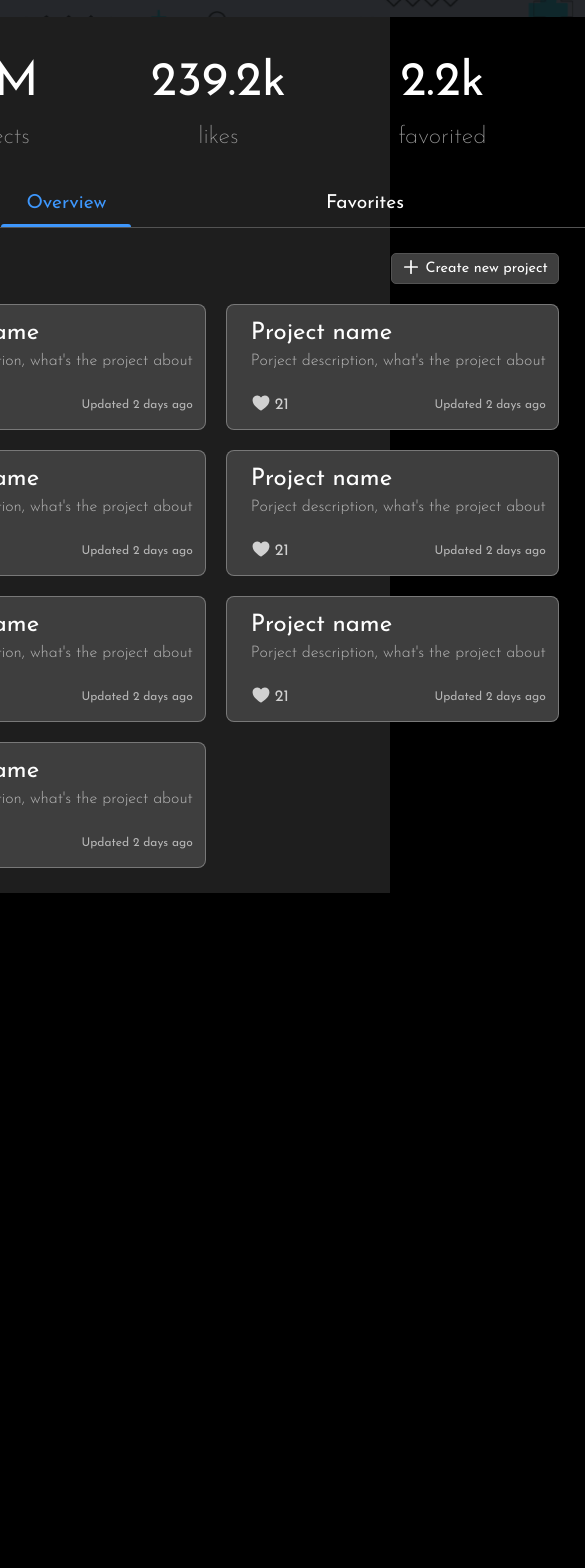
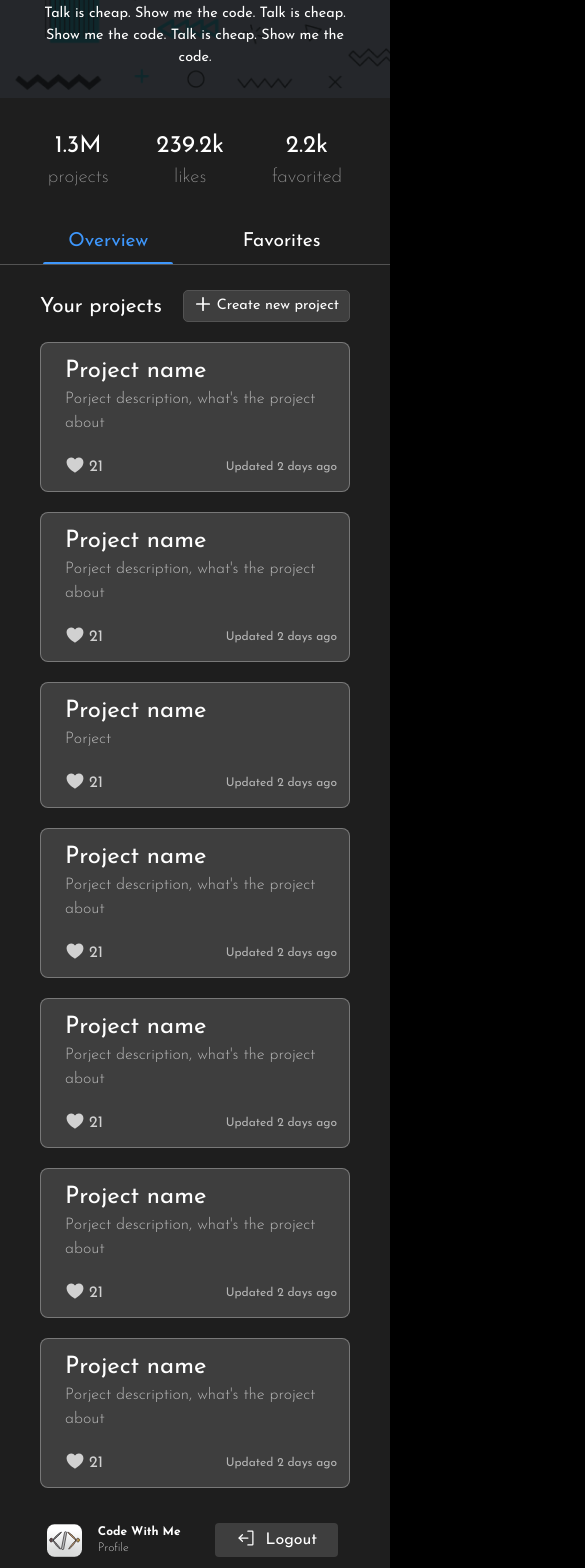
Before and after one commit to 18jad/code-with-me, a React (Create React App) app in the folder frontend/: page /profile in a window 390 px wide. Shown: the part 367-1935 px from the top of the page, 585 px wide, since content can reach past the window. Before the commit the page ends 1260 px from the top, so only its background shows below. Built offline with nearby package versions, Linux system fonts and the light colour scheme; the HTML template or start-up script is replaced by a standard one.

Commit message:
[Frontend | Styling]: Made profile and user page mobile responsive

```diff
--- a/frontend/src/components/profile/ProjectCard.jsx
+++ b/frontend/src/components/profile/ProjectCard.jsx
@@ -5,12 +5,10 @@ const ProjectCard = ({ title, description, likes, updated, link }) => {
   return (
     <Link
       to={link}
-      className='bg-[#3E3E3E] py-3 pl-6 pr-3 rounded-lg flex flex-col justify-between border border-white/30 text-white cursor-pointer select-none transition duration-200 hover:bg-[#3E3E3E]/80 hover:scale-[1.01]'>
-      <div className='titles flex flex-col items-start justify-center mb-5'>
+      className='w-full bg-[#3E3E3E] py-3 pl-6 pr-3 rounded-lg flex flex-col justify-between border border-white/30 text-white cursor-pointer select-none transition duration-200 hover:bg-[#3E3E3E]/80 hover:scale-[1.01]'>
+      <div className='titles flex flex-col items-start justify-center mb-5 w-fit'>
         <p className='text-2xl'>{title}</p>
-        <p className='text-[#B6B6B6] font-light truncate max-w-xs'>
-          {description}
-        </p>
+        <p className='text-[#B6B6B6] font-light'>{description}</p>
       </div>
       <div className='bottom-bar flex flex-row justify-between items-center'>
         <div className='likes flex flex-row gap-1'>
--- a/frontend/src/views/Profile.jsx
+++ b/frontend/src/views/Profile.jsx
@@ -127,6 +127,9 @@ const Profile = () => {
           <div className={styles.logo}>
             <TextLogo text='Profile' width={55} mainSize='xl' textSize='sm' />
           </div>
+          <div className={styles.mobileLogo}>
+            <TextLogo text='Profile' width={35} mainSize='xs' textSize='xs' />
+          </div>
           <div className={styles.interactionsButtons}>
             <button className={styles.signOutBtn}>
               <span>
@@ -249,7 +252,7 @@ const Profile = () => {
                     />
                     <ProjectCard
                       title='Project name'
-                      description="Porject description, what's the project about"
+                      description='Porject'
                       likes={21}
                       updated='Updated 2 days ago'
                       link='/sdadsads'
@@ -285,7 +288,7 @@ const Profile = () => {
                   </>
                 </div>
               ) : (
-                <p className='text-white text-3xl text-center mt-20 px-48'>
+                <p className='text-white text-3xl text-center my-20 md:px-48'>
                   No projects created :(
                 </p>
               )}
@@ -295,7 +298,7 @@ const Profile = () => {
               {favorites.length ? (
                 <>{/* TODO: Add favorites cards */}</>
               ) : (
-                <p className='text-white text-3xl text-center mt-20 px-60'>
+                <p className='text-white text-3xl text-center my-20 md:px-60'>
                   No favorites found :(
                 </p>
               )}
@@ -331,7 +334,7 @@ const Profile = () => {
           </div>
           <div
             className={`${styles.searchResultWrapper} transition duration-300 ${
-              searchState ? "opacity-1" : "opacity-0"
+              searchState ? "opacity-1 h-auto" : "opacity-0 h-0"
             }`}>
             {/* TODO: Change opacity based on fetched user list */}
             {usersList ? (
@@ -354,7 +357,7 @@ const Profile = () => {
           onClick={() => {
             setEditModalStatus(false);
           }}>
-          <div className='content flex flex-row gap-14 items-center'>
+          <div className='content flex flex-col md:flex-row gap-14 items-center'>
             <div
               className='profile text-center h-fit  bg-center bg-cover object-cover rounded'
               style={{
@@ -366,7 +369,9 @@ const Profile = () => {
                 hidden
                 onChange={(e) => changeImage(e)}
               />
-              <label htmlFor='changedProfile' className='cursor-pointer'>
+              <label
+                htmlFor='changedProfile'
+                className='cursor-pointer flex flex-col items-center'>
                 <UserFocus
                   size={100}
                   color='#fff'
@@ -382,13 +387,13 @@ const Profile = () => {
               </label>
             </div>
             <form className='inputs flex flex-col gap-4 w-full'>
-              <div className='flex flex-row gap-3'>
+              <div className='flex flex-col md:flex-row gap-3'>
                 <div className='flex flex-col gap-4 w-full'>
                   <ModalInput type='text' placeholder='Full name' required />
                   <ModalInput type='text' placeholder='Username' required />
                   <ModalInput type='text' placeholder='Headline' required />
                 </div>
-                <button className='bg-white/10 border-gray-500 border px-1'>
+                <button className='bg-white/10 border-gray-500 border px-1 flex items-center justify-center'>
                   <Check size={23} color='#fff' weight='bold' />
                 </button>
               </div>
@@ -400,7 +405,7 @@ const Profile = () => {
         <Modal
           title='Create new project'
           isOpen={projectModalStatus}
-          className='w-[400px]'
+          className='w-[400px] scale-90 md:scale-100'
           onClick={() => {
             setProjectModalStatus(false);
           }}>
--- a/frontend/src/views/User.jsx
+++ b/frontend/src/views/User.jsx
@@ -210,7 +210,7 @@ const User = () => {
           </div>
           <div
             className={`${styles.searchResultWrapper} transition duration-300 ${
-              searchState ? "opacity-1" : "opacity-0"
+              searchState ? "opacity-1 h-auto" : "opacity-0 h-0"
             }`}>
             {/* TODO: Change opacity based on fetched user list */}
             {usersList ? (
--- a/frontend/src/views/styles/Profile.module.scss
+++ b/frontend/src/views/styles/Profile.module.scss
@@ -9,6 +9,9 @@ $dark-bg: #3e3e3e;
   justify-content: center;
   width: 100vw;
   background: #1e1e1e;
+  @include breakpoint(laptop) {
+    flex-direction: column-reverse;
+  }
 
   .interactionsSection {
     background: transparent;
@@ -23,11 +26,39 @@ $dark-bg: #3e3e3e;
     border-right: 1.4px solid $border;
     height: 100vh;
     top: 0;
+    @include breakpoint(laptop) {
+      position: unset;
+      height: unset;
+      flex-direction: row;
+      border: none;
+      align-self: unset;
+      width: 80%;
+      align-items: center;
+    }
+    @include breakpoint(mobile) {
+      padding: 10px;
+      gap: 40px;
+      justify-content: center;
+      width: unset;
+    }
 
     .logo {
       width: -moz-fit-content;
       width: fit-content;
       display: inline-block;
+      white-space: nowrap;
+      @include breakpoint(mobile) {
+        display: none;
+      }
+    }
+
+    .mobileLogo {
+      width: 100%;
+      display: none;
+      white-space: nowrap;
+      @include breakpoint(mobile) {
+        display: block;
+      }
     }
 
     .interactionsButtons {
@@ -37,6 +68,10 @@ $dark-bg: #3e3e3e;
       justify-content: space-between;
       flex-direction: column;
       gap: 10px;
+      @include breakpoint(mobile) {
+        flex-direction: row;
+        gap: 40px;
+      }
 
       .signOutBtn {
         background: $dark-bg;
@@ -50,6 +85,9 @@ $dark-bg: #3e3e3e;
         transition-property: gap, background;
         transition-duration: 200ms;
         transition-timing-function: ease-in-out;
+        @include breakpoint(mobile) {
+          width: 100%;
+        }
 
         &:hover {
           gap: 15px;
@@ -123,6 +161,10 @@ $dark-bg: #3e3e3e;
         .headline {
           max-width: 400px;
           text-align: center;
+          @include breakpoint(mobile) {
+            font-size: 0.9rem;
+            max-width: 80vw;
+          }
         }
       }
     }
@@ -142,12 +184,18 @@ $dark-bg: #3e3e3e;
 
         .cardCount {
           font-size: 3rem;
+          @include breakpoint(mobile) {
+            font-size: 1.5rem;
+          }
         }
 
         .cardText {
           font-size: 1.5rem;
           font-weight: 100;
           color: #9c9c9c;
+          @include breakpoint(mobile) {
+            font-size: 1.2rem;
+          }
         }
       }
     }
@@ -201,6 +249,7 @@ $dark-bg: #3e3e3e;
       flex-direction: column;
       gap: 20px;
       padding: 25px 40px;
+      width: 100%;
 
       .interBar {
         display: flex;
@@ -235,6 +284,9 @@ $dark-bg: #3e3e3e;
         grid-template-columns: repeat(2, 1fr);
         gap: 20px;
         width: 100%;
+        @include breakpoint(700px) {
+          grid-template-columns: repeat(1, 1fr);
+        }
       }
     }
   }
@@ -252,6 +304,13 @@ $dark-bg: #3e3e3e;
     border-left: 1.4px solid $border;
     align-self: stretch;
     top: 0;
+    @include breakpoint(laptop) {
+      position: unset;
+      height: unset;
+      padding: 10px;
+      gap: 0;
+      border: none;
+    }
 
     .searchInput {
       position: relative;
```
